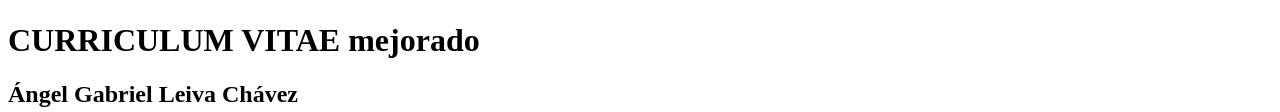
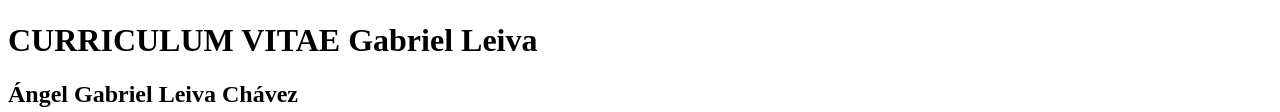
Before and after one commit to gaboleiva-dsgn/curriculum-vitae, a plain HTML site: page index.html in a window 1280 px wide. Shown: the part 407-519 px from the top of the page. Drawn offline with Linux system fonts and the light colour scheme.

Commit message:
Cambio en h1

```diff
--- a/index.html
+++ b/index.html
@@ -18,7 +18,7 @@
             </ol>
         </nav>
         <img src="assets/img/FotoPerfil-01.png" height="300" alt="Imagen de Gabriel Leiva">
-        <h1>CURRICULUM VITAE mejorado</h1>
+        <h1>CURRICULUM VITAE Gabriel Leiva</h1>
         <H2>Ángel Gabriel Leiva Chávez</H2>
     </header>
     <section>
```
